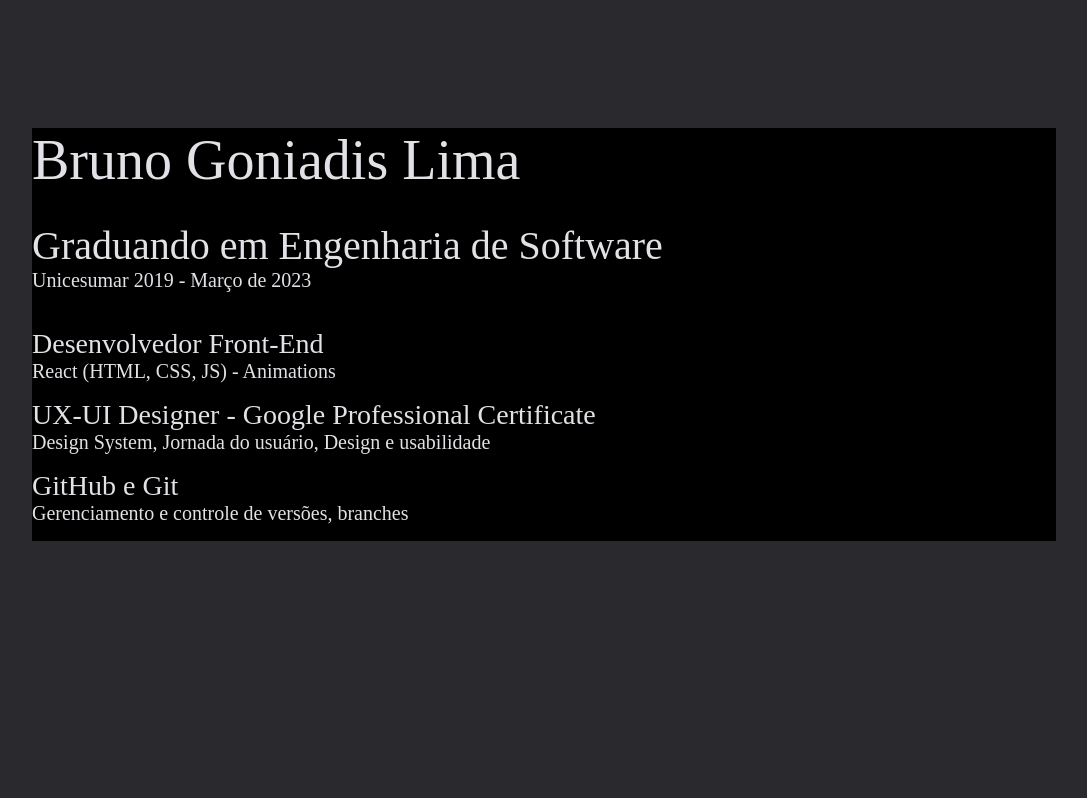
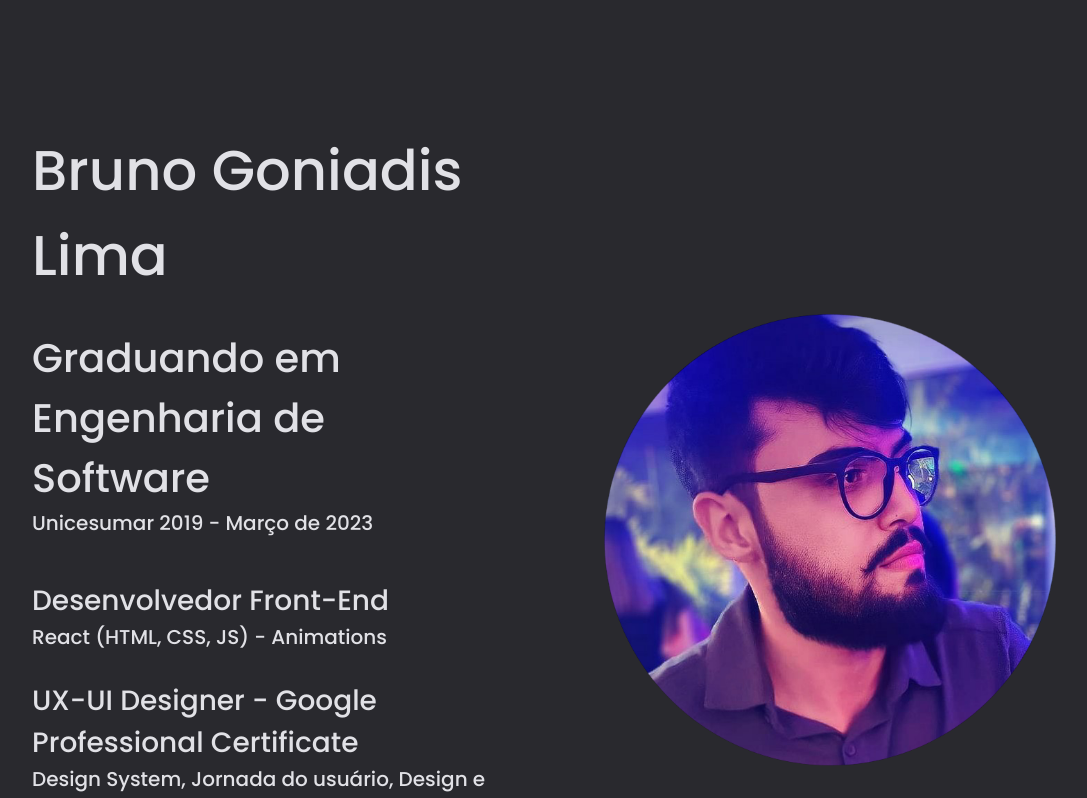
Before and after one commit to Brunogoniadis/PortifolioBrunoGoniadis, a React (Vite) app: page / in a window 1280 px wide. Shown: the top 798 px of the page, without its empty margins (96-1183 px from the left). Built offline with nearby package versions, Linux system fonts and the light colour scheme.

Commit message:
styled: homePage

```diff
--- a/index.html
+++ b/index.html
@@ -5,6 +5,7 @@
     <link rel="icon" type="image/svg+xml" href="/vite.svg" />
     <meta name="viewport" content="width=device-width, initial-scale=1.0" />
     <title>Vite + React + TS</title>
+    <link href="https://fonts.googleapis.com/css2?family=Poppins:wght@400;500;600&display=swap" rel="stylesheet">
   </head>
   <body>
     <div id="root"></div>
--- a/src/pages/Home/index.tsx
+++ b/src/pages/Home/index.tsx
@@ -1,5 +1,5 @@
 import { Container } from "./styles"
-
+import  Avatar  from "../../../src/assets/Avatar.png";
 
 export const Home = () =>{
     return(
@@ -8,7 +8,7 @@ export const Home = () =>{
 
             <ol className="descriptionTopList">
                 <h1>Bruno Goniadis Lima</h1>
-                <h2>Graduando em Engenharia de Software</h2>
+                <h2>Graduando em Engenharia de <br></br>Software</h2>
                 <p>Unicesumar 2019 - Março de 2023</p>
             </ol>
 
@@ -26,9 +26,10 @@ export const Home = () =>{
                 <h3>GitHub e Git </h3>
                 <p>Gerenciamento e controle de versões, branches</p>
             </ol>
-
           </div>
-
+          <div className="avatarContainer">
+            <img src={Avatar}></img>
+          </div>
         </Container>
     )
 }
--- a/src/pages/Home/styles.ts
+++ b/src/pages/Home/styles.ts
@@ -1,10 +1,10 @@
 import styled from "styled-components";
 
 export const Container = styled.div`
-    background-color: black;
     margin: 10%;
-    justify-content: center;
-
+    display: flex;
+    flex-direction: row;
+    justify-content: space-around;
     h1{
         margin-bottom: 30px;
     }
@@ -13,9 +13,18 @@ export const Container = styled.div`
 
         }
         .descriptionTopList{
-            margin-bottom: 36px;
+            margin-bottom: 42px;
         }
         .descriptionList{
-            margin-bottom: 16px;
+            margin-bottom: 28px;
+        }
+        .avatarContainer{
+            display: flex;
+            align-items: center;
+            justify-content: flex-end;
+            img{
+                width: 90%;
+                height: auto;
+            }
         }
 `
--- a/src/styles/GlobalStyle.ts
+++ b/src/styles/GlobalStyle.ts
@@ -42,8 +42,9 @@ export default createGlobalStyle`
         font-size: 1.6rem;
     }
 
-    h1, h2, h3, h4, h5, h6, strong{
+    h1, h2, h3, h4, h5, h6, p, strong{
         font-weight: 500;
+        font-family: 'Poppins';
     }
     h1{
         font-size: 56px;
```
Also changed, not shown: src/assets/Avatar.png (added).
